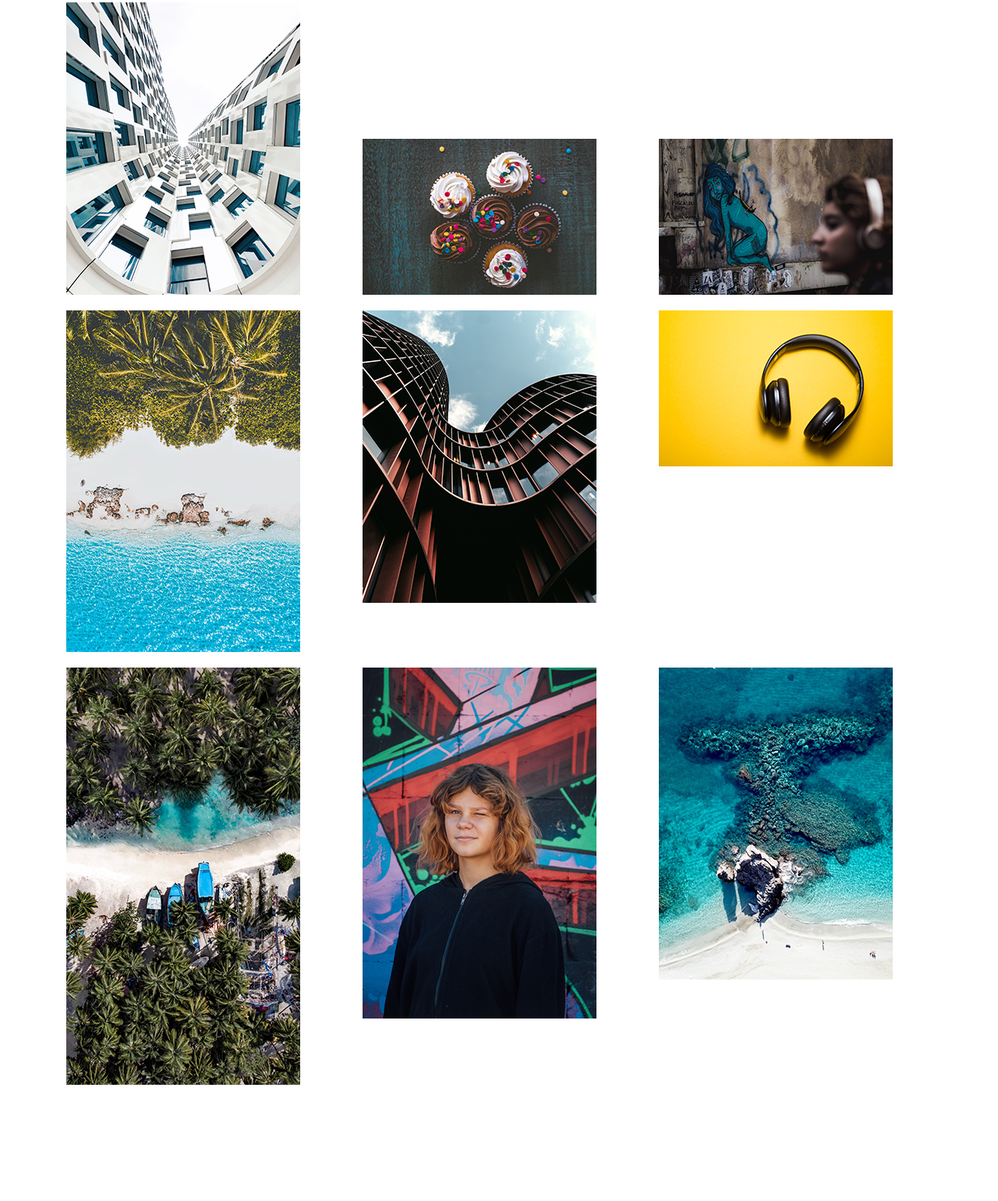
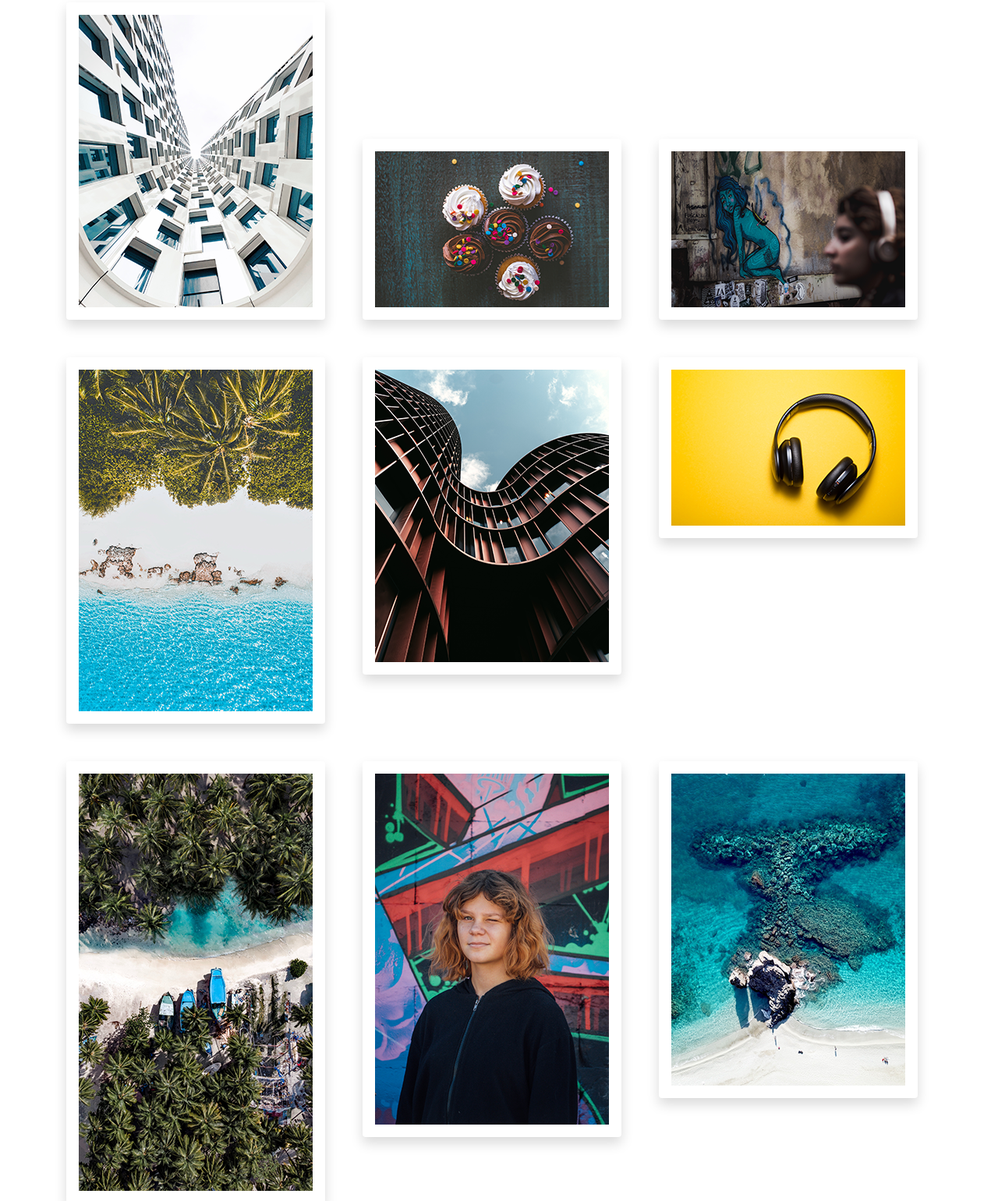
Before and after one commit to hannahder/m2-hw2-DeRuysscher-Hannah, a plain HTML site: page index.html in a window 1280 px wide. Shown: the part 93-1633 px from the top of the page at 78% size. Before the commit the page ends 1504 px from the top, so only its background shows below. Drawn offline with nearby package versions, Linux system fonts and the light colour scheme.

Commit message:
Added regular shadow to images

```diff
--- a/index.html
+++ b/index.html
@@ -19,45 +19,45 @@
       <div class="row justify-content-center">
 
         <div class="col-xl">
-          <img src="img/hw2-image1.png" title="image-1" alt="image-1"  />
+          <img class="shadow p-3 mb-5 bg-white rounded" src="img/hw2-image1.png" title="image-1" alt="image-1"  />
         </div>
 
         <div class="col-lg align-self-end">
-          <img src="img/hw2-image2.png" title="image-2" alt="image-2"  />
+          <img class="shadow p-3 mb-5 bg-white rounded" src="img/hw2-image2.png" title="image-2" alt="image-2"  />
         </div>
 
         <div class="col-xl align-self-end">
-          <img src="img/hw2-image3.png" title="image-3" alt="image-3"  />
+          <img class="shadow p-3 mb-5 bg-white rounded" src="img/hw2-image3.png" title="image-3" alt="image-3"  />
         </div>
       </div>
 
       <div class="row justify-content-center">
 
         <div class="col-xl">
-          <img src="img/hw2-image4.png" title="image-4" alt="image-4"  />
+          <img class="shadow p-3 mb-5 bg-white rounded" src="img/hw2-image4.png" title="image-4" alt="image-4"  />
         </div>
 
         <div class="col-lg align-self-start">
-          <img src="img/hw2-image5.png" title="image-5" alt="image-5"  />
+          <img class="shadow p-3 mb-5 bg-white rounded" src="img/hw2-image5.png" title="image-5" alt="image-5"  />
         </div>
 
         <div class="col-xl align-self-start">
-          <img src="img/hw2-image6.png" title="image-6" alt="image-6"  />
+          <img class="shadow p-3 mb-5 bg-white rounded" src="img/hw2-image6.png" title="image-6" alt="image-6"  />
         </div>
       </div>
 
       <div class="row justify-content-center">
 
         <div class="col-xl">
-          <img src="img/hw2-image7.png" title="image-7" alt="image-7"  />
+          <img class="shadow p-3 mb-5 bg-white rounded" src="img/hw2-image7.png" title="image-7" alt="image-7"  />
         </div>
 
         <div class="col-lg align-self-start">
-          <img src="img/hw2-image8.png" title="image-8" alt="image-8"  />
+          <img class="shadow p-3 mb-5 bg-white rounded" src="img/hw2-image8.png" title="image-8" alt="image-8"  />
         </div>
 
         <div class="col-xl align-self-start">
-          <img src="img/hw2-image9.png" title="image-9" alt="image-9"  />
+          <img class="shadow p-3 mb-5 bg-white rounded" src="img/hw2-image9.png" title="image-9" alt="image-9"  />
         </div>
       </div>
     </div>
```
Lines whose indentation alone changed are shown as unchanged.
